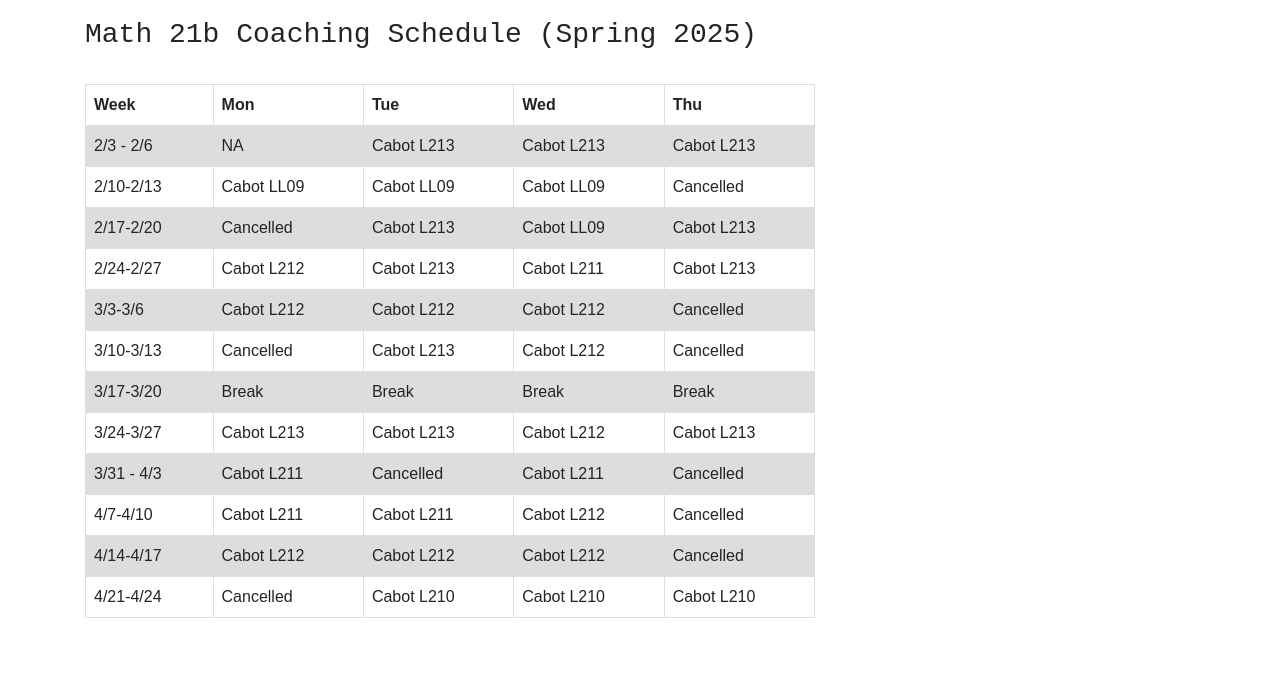
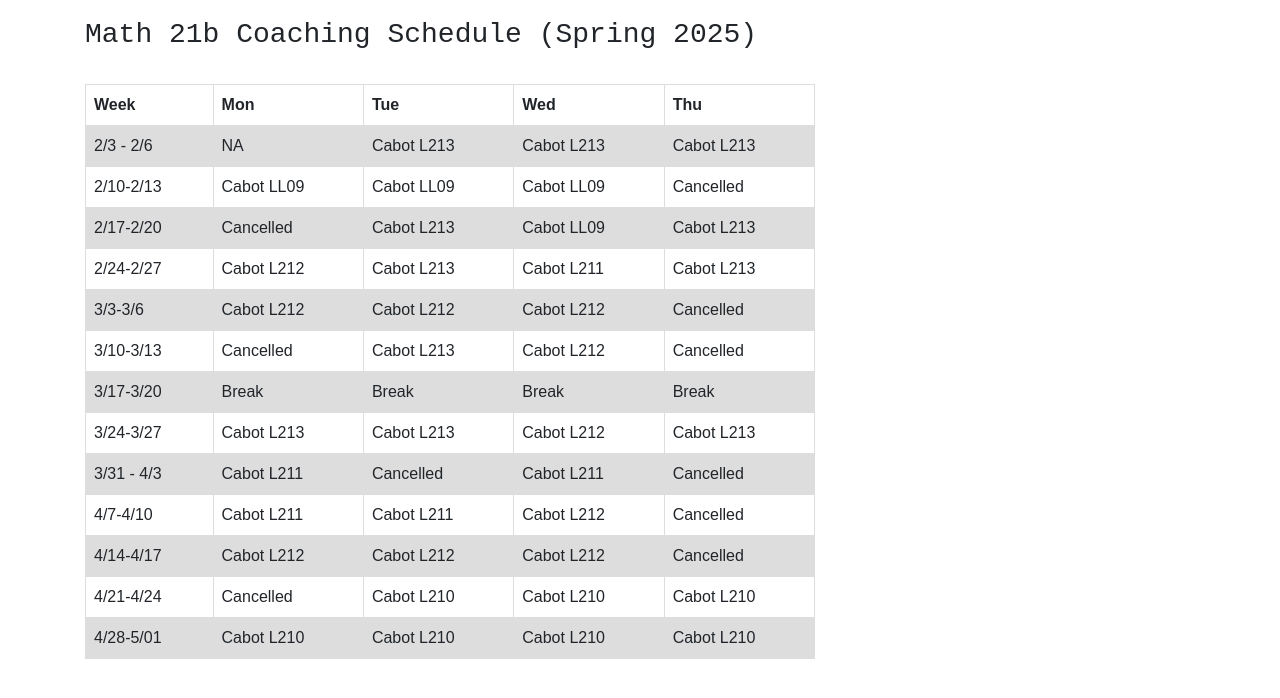
Before and after one commit to clusteralgebra/clusteralgebra.github.io, a plain HTML site: page teaching.html in a window 1280 px wide. Shown: the part 62-760 px from the top of the page. Drawn offline with nearby package versions, Linux system fonts and the light colour scheme.

Commit message:
updated coaching schedule

```diff
--- a/teaching.html
+++ b/teaching.html
@@ -148,6 +148,13 @@
                 <td>Cabot L210</td>
                 <td>Cabot L210</td>
             </tr>
+            <tr>
+              <td> 4/28-5/01 </td>
+              <td>Cabot L210</td>
+              <td>Cabot L210</td>
+              <td>Cabot L210</td>
+              <td>Cabot L210</td>
+            </tr>
           </table>
         </div>
       </div>
```
